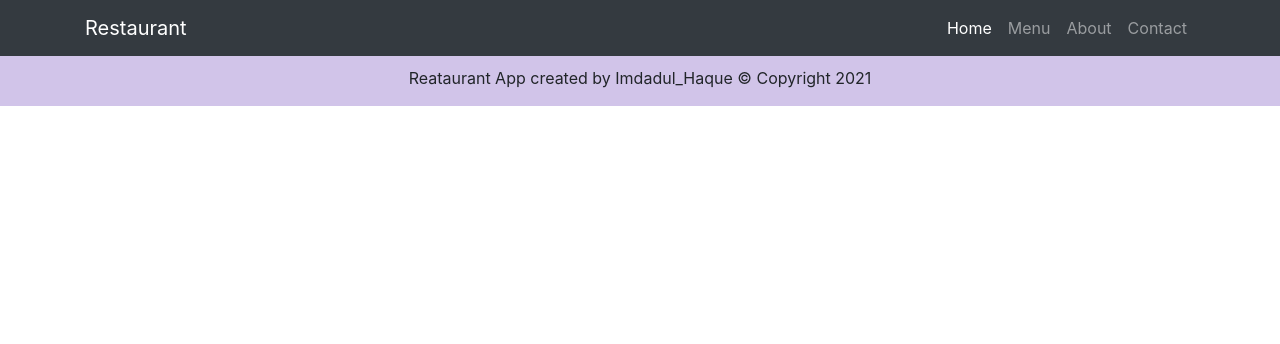
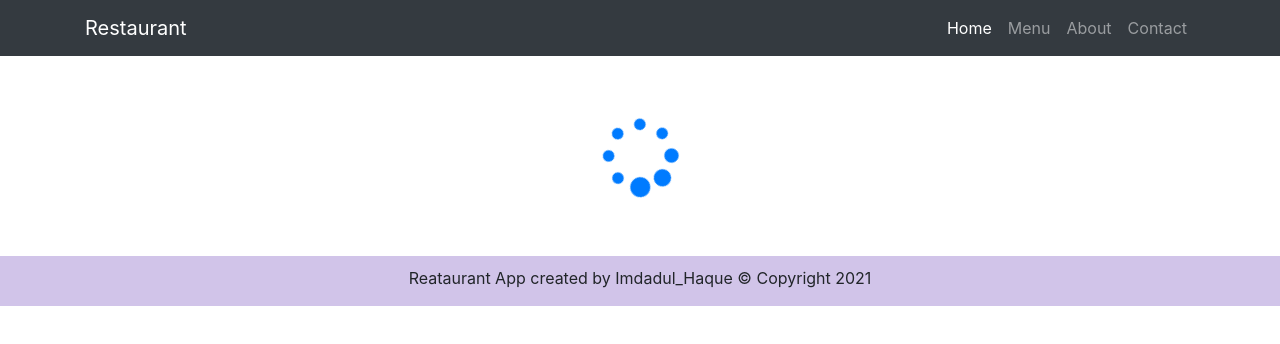
Before and after one commit to imdadulhaque1/restaurant-app, a React (Create React App) app: page /home in a window 1280 px wide. Shown: the top 344 px of the page. Built offline with nearby package versions, Linux system fonts and the light colour scheme.

Commit message:
Using font-awesome in Projects

```diff
--- a/package.json
+++ b/package.json
@@ -9,6 +9,7 @@
     "@testing-library/user-event": "^12.8.1",
     "bootstrap": "^4.5.0",
     "dateformat": "^4.5.1",
+    "font-awesome": "^4.7.0",
     "gh-pages": "^3.1.0",
     "react": "^17.0.1",
     "react-dom": "^17.0.1",
--- a/src/App.css
+++ b/src/App.css
@@ -3,16 +3,16 @@
 }
 
 .footer {
-  background: #D1C4E9;
+  background: #d1c4e9;
   margin: 0px auto;
   padding-top: 10px;
   bottom: 0;
   width: 100%;
 
   position: relative;
-  margin-top: auto ;
+  margin-top: auto;
 }
-.row-content{
+.row-content {
   margin: 0px auto;
   padding: 50px 0px 50px 0px;
   min-height: 400px;
--- a/src/components/body/About.jsx
+++ b/src/components/body/About.jsx
@@ -4,7 +4,7 @@ const About = () => {
     document.title = 'About';
     return (
         <div>
-
+            <h1>This is About Page!</h1>
         </div>
     )
 }
--- a/src/components/body/Home.jsx
+++ b/src/components/body/Home.jsx
@@ -1,10 +1,12 @@
 import React, {Component} from 'react';
+import Loading from './Loading';
+
 class Home extends Component{
     render(){
         document.title = 'Restaurant';
         return(
             <div>
-
+                <Loading />
             </div>
         );
     }
--- /dev/null
+++ b/src/components/body/Loading.jsx
@@ -0,0 +1,11 @@
+import React from 'react';
+
+const Loading = () =>{
+    return(
+        <div className="col-12" style={{padding: "60px"}}>
+            <span className="fa fa-spinner fa-5x text-primary fa-fw fa-pulse"></span>
+        </div>
+    )
+}
+
+export default Loading;
--- a/src/components/header/Navigation.jsx
+++ b/src/components/header/Navigation.jsx
@@ -24,7 +24,7 @@ class Navigation extends Component{
                         <Collapse isOpen={this.state.isNavOpen} navbar>
                             <Nav className="ml-auto" navbar>
                                 <NavItem>
-                                    <Link to="/" className="nav-link active">Home</Link>
+                                    <Link to="/home" className="nav-link active">Home</Link>
                                 </NavItem>
                                 <NavItem>
                                     <Link to="/menu" className="nav-link">Menu</Link>
--- a/src/index.js
+++ b/src/index.js
@@ -4,6 +4,7 @@ import './index.css';
 import App from './App';
 import reportWebVitals from './reportWebVitals';
 import 'bootstrap/dist/css/bootstrap.min.css';
+import 'font-awesome/css/font-awesome.css';
 
 ReactDOM.render( <App />, document.getElementById('root'));
 
```
Also changed, not shown: 1 other file (tests, documents, lock files or other folders).
